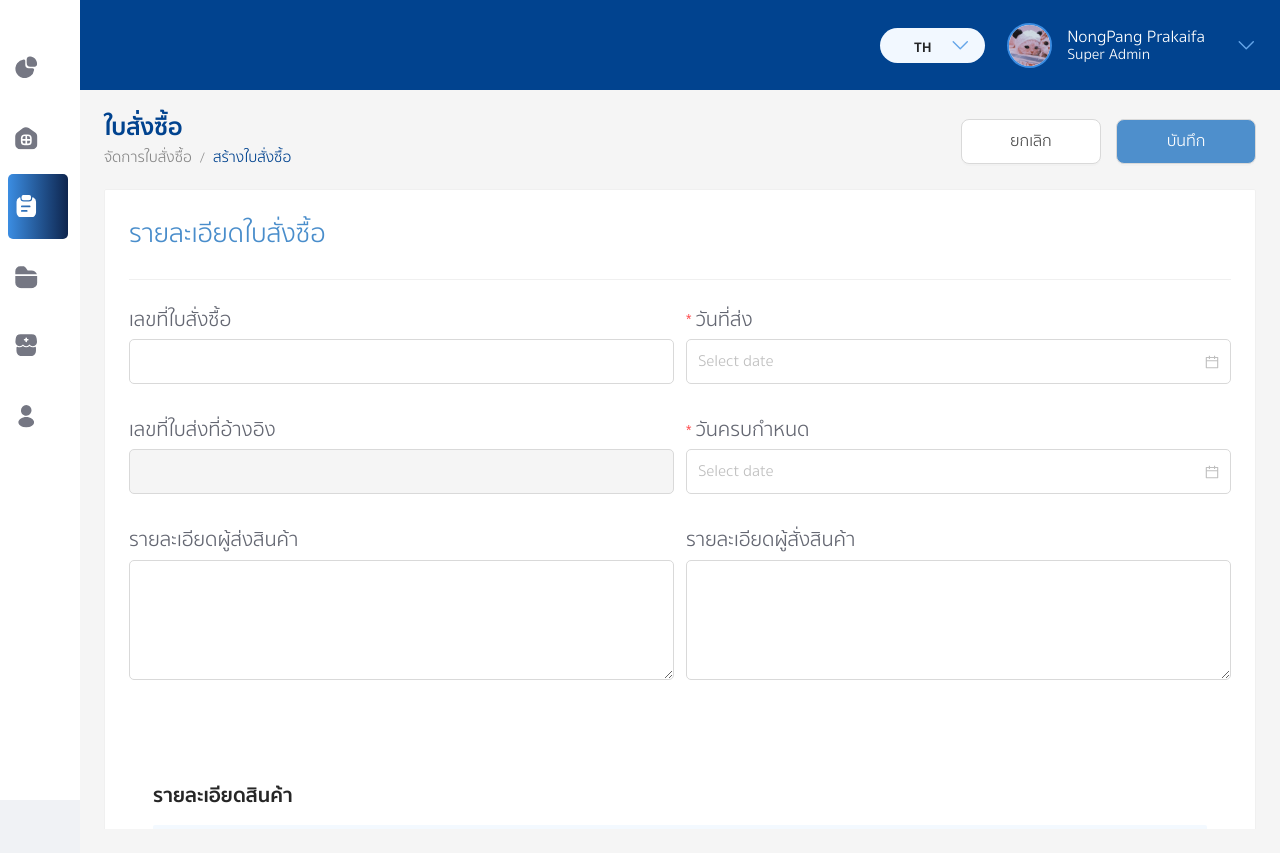
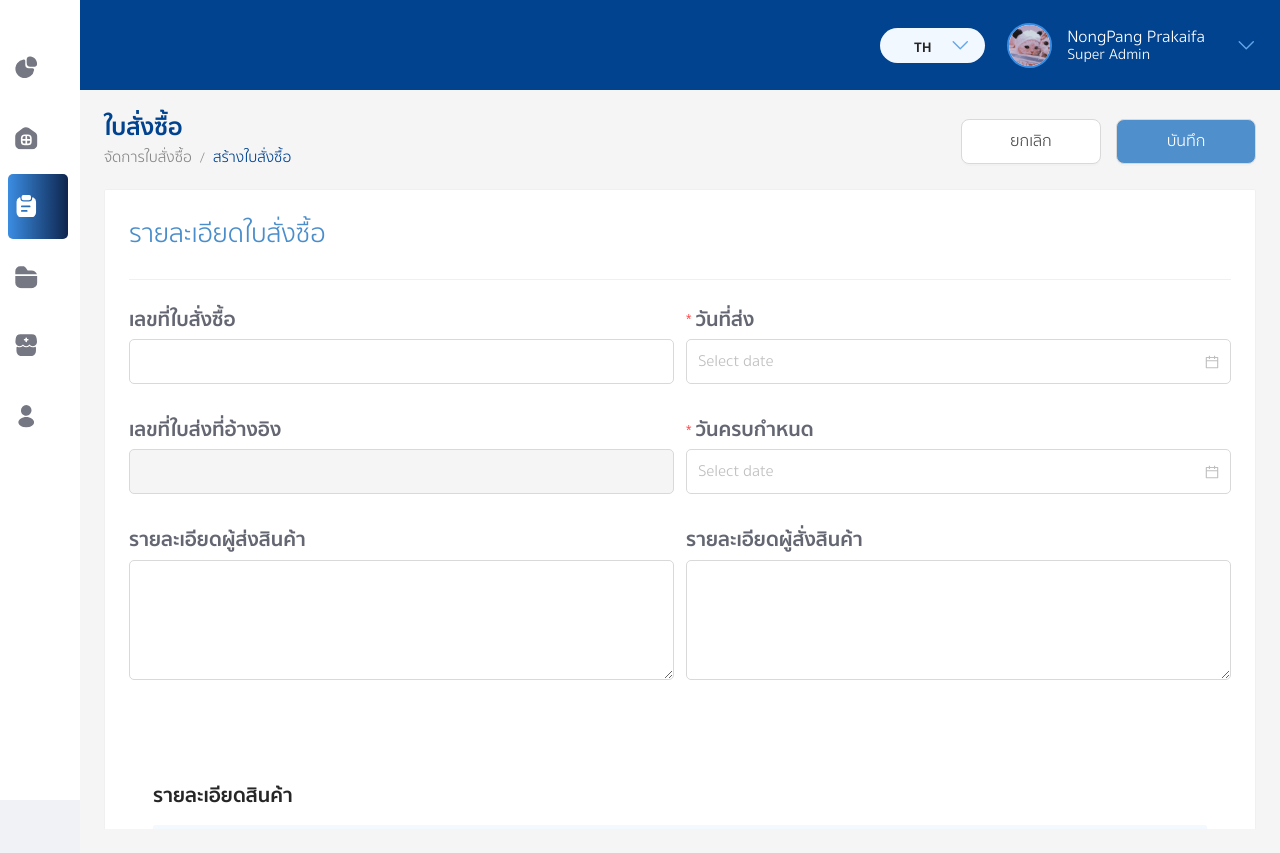
Before and after one commit to HusenMasmumas/ab-solute-health-were-house, a React (Create React App) app: page /#/purchase-order/create in a window 1280 px wide. Built offline with nearby package versions, Linux system fonts and the light colour scheme.

Commit message:
style: 💄 font weigth

```diff
--- a/src/component/Form/purchaseForm.tsx
+++ b/src/component/Form/purchaseForm.tsx
@@ -54,7 +54,7 @@ const PurchaseForm = ( {form, onFinish, refDisable=false, setValue, AllreadOnly=
               <Form.Item
                 className="mb-0"
                 name="codeOrder"
-                label={<span className="text-[20px]">เลขที่ใบสั่งซื้อ</span>}
+                label={<span className="text-[20px] !font-semibold">เลขที่ใบสั่งซื้อ</span>}
               >
                 <CInput readOnly={AllreadOnly}/>
               </Form.Item>
@@ -64,7 +64,7 @@ const PurchaseForm = ( {form, onFinish, refDisable=false, setValue, AllreadOnly=
               <Form.Item
                 className="mb-0"
                 name="sendDate"
-                label={<span className="text-[20px]">วันที่ส่ง</span>}
+                label={<span className="text-[20px] !font-semibold">วันที่ส่ง</span>}
                 rules={[{ required: true, message: "โปรดเลือกวันที่" }]}
 
               >
@@ -87,7 +87,7 @@ const PurchaseForm = ( {form, onFinish, refDisable=false, setValue, AllreadOnly=
                 className="mb-0"
                 name="codeRef"
                 label={
-                  <span className="text-[20px]">เลขที่ใบส่งที่อ้างอิง</span>
+                  <span className="text-[20px] !font-semibold">เลขที่ใบส่งที่อ้างอิง</span>
                 }
               >
                 <CInput  readOnly={AllreadOnly} disabled={refDisable}/>
@@ -97,7 +97,7 @@ const PurchaseForm = ( {form, onFinish, refDisable=false, setValue, AllreadOnly=
               <Form.Item
                 className="mb-0"
                 name="overtimeDate"
-                label={<span className="text-[20px]">วันครบกำหนด</span>}
+                label={<span className="text-[20px] !font-semibold">วันครบกำหนด</span>}
                 rules={[{ required: true, message: "โปรดเลือกวันที่" }]}
               >
                 <CDatePicker
@@ -110,7 +110,7 @@ const PurchaseForm = ( {form, onFinish, refDisable=false, setValue, AllreadOnly=
                 className="mb-0"
                 name="Description1"
                 label={
-                  <span className="text-[20px]">รายละเอียดผู้ส่งสินค้า</span>
+                  <span className="text-[20px] !font-semibold">รายละเอียดผู้ส่งสินค้า</span>
                 }
               >
                 <TextArea rows={4} readOnly={AllreadOnly}/>
@@ -121,7 +121,7 @@ const PurchaseForm = ( {form, onFinish, refDisable=false, setValue, AllreadOnly=
                 className="mb-0"
                 name="Description2"
                 label={
-                  <span className="text-[20px]">รายละเอียดผู้สั่งสินค้า</span>
+                  <span className="text-[20px] !font-semibold">รายละเอียดผู้สั่งสินค้า</span>
                 }
               >
                 <TextArea rows={4} readOnly={AllreadOnly}/>
--- a/src/page/purchase_order/CreatePurchase.tsx
+++ b/src/page/purchase_order/CreatePurchase.tsx
@@ -188,7 +188,7 @@ const CreatePurchase = (props: Props) => {
   },[])
 
   return (
-    <>
+    <div>
       {
         mode==='edit'&&
         <CHeader
@@ -255,7 +255,7 @@ const CreatePurchase = (props: Props) => {
       }
     <ContentContainer>
       <Card className="w-full">
-        <div className="text-[#498DCB] text-[26px]">รายละเอียดใบสั่งซื้อ</div>
+        <div className="text-[#498DCB] text-[26px] !font-normal">รายละเอียดใบสั่งซื้อ</div>
         <Divider />
         <PurchaseForm
           form={form}
@@ -284,18 +284,17 @@ const CreatePurchase = (props: Props) => {
           >
             + เพิ่มสินค้า
           </BlueButton>
-          <Row>
+          <Row >
             <Col sm={24} lg={12} className="!flex !items-end pb-6">
               <div className="w-full">
-                <div className="text-[20px]">หมายเหตุ</div>
+                <div className="text-[20px] !font-normal">หมายเหตุ</div>
                 <TextArea rows={4} />
               </div>
             </Col>
             <Col sm={24} lg={12} >
-              <Row className="mb-5">
-                <Col sm={6} offset={6}>
-
-                  <div className="text-[20px]">รวมเป็นเงิน</div>
+              <Row className="mb-5 ">
+                <Col sm={9} offset={3}>
+                  <div className="text-[15px] !font-normal h-full flex items-center">รวมเป็นเงิน</div>
                 </Col>
                 <Col sm={12}>
                   <ConfigProvider direction="rtl">
@@ -312,8 +311,8 @@ const CreatePurchase = (props: Props) => {
                 </Col>
               </Row>
               <Row className="mb-5">
-                <Col sm={6} offset={6}>
-                  <div className="text-[20px]">ส่วนลด</div>
+                <Col sm={9} offset={3}>
+                  <div className="text-[15px] !font-normal h-full flex items-center">ส่วนลด</div>
                 </Col>
                 <Col sm={12}>
                   <ConfigProvider direction="rtl">
@@ -330,9 +329,9 @@ const CreatePurchase = (props: Props) => {
                 </Col>
               </Row>
               <Row className="mb-5">
-                <Col sm={6} offset={6}>
+                <Col sm={9} offset={3}>
 
-                  <div className="text-[20px]">จำนวนเงินหลังหักส่วนลด</div>
+                  <div className="text-[15px] !font-normal h-full flex items-center">จำนวนเงินหลังหักส่วนลด</div>
                 </Col>
                 <Col sm={12}>
                   <ConfigProvider direction="rtl">
@@ -349,9 +348,9 @@ const CreatePurchase = (props: Props) => {
                 </Col>
               </Row>
               <Row className="mb-5">
-                <Col sm={6} offset={6}>
+                <Col sm={9} offset={3}>
 
-                  <div className="text-[20px]">จำนวนเงินรวมทั้งสิ้น</div>
+                  <div className="text-[15px] !font-normal h-full flex items-center">จำนวนเงินรวมทั้งสิ้น</div>
                 </Col>
                 <Col sm={12}>
                   <ConfigProvider direction="rtl">
@@ -390,7 +389,7 @@ const CreatePurchase = (props: Props) => {
           setSelectData={onFinishModal}
           setOpenMoDal={setOpen}/>
         </Modal>
-    </>
+    </div>
 
   );
 };
```
